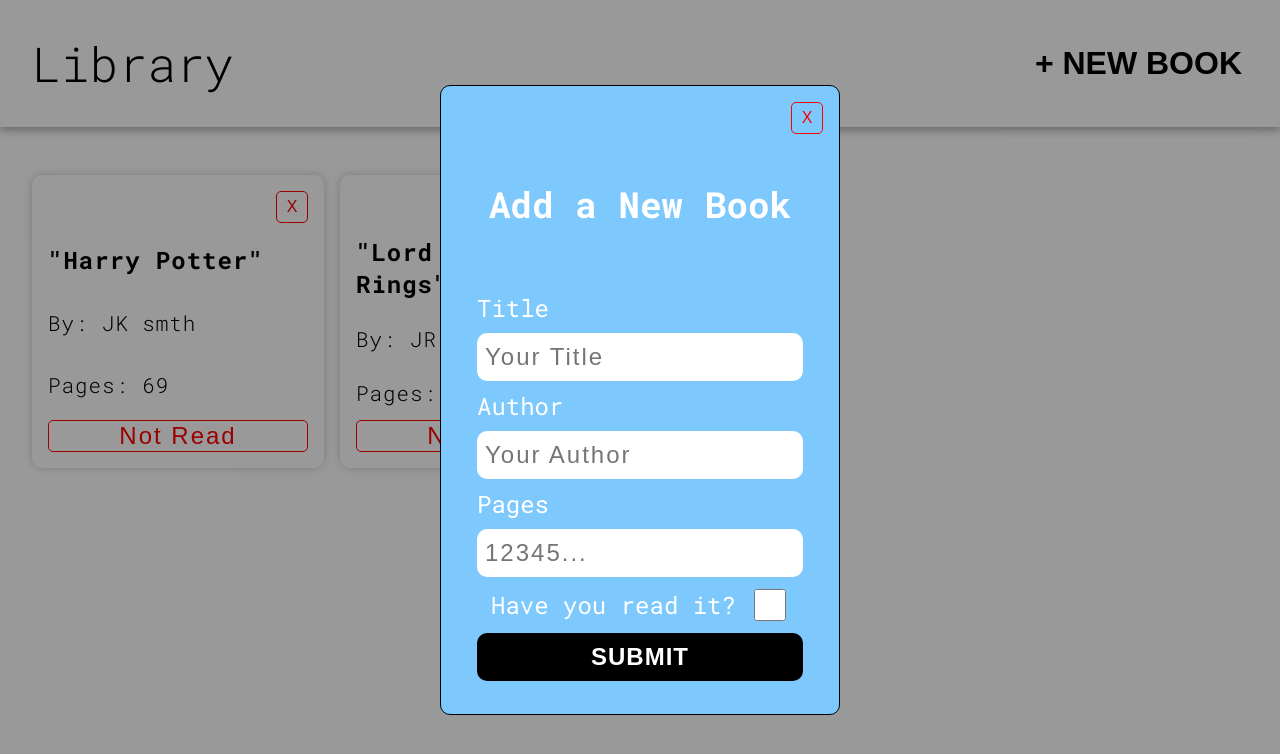
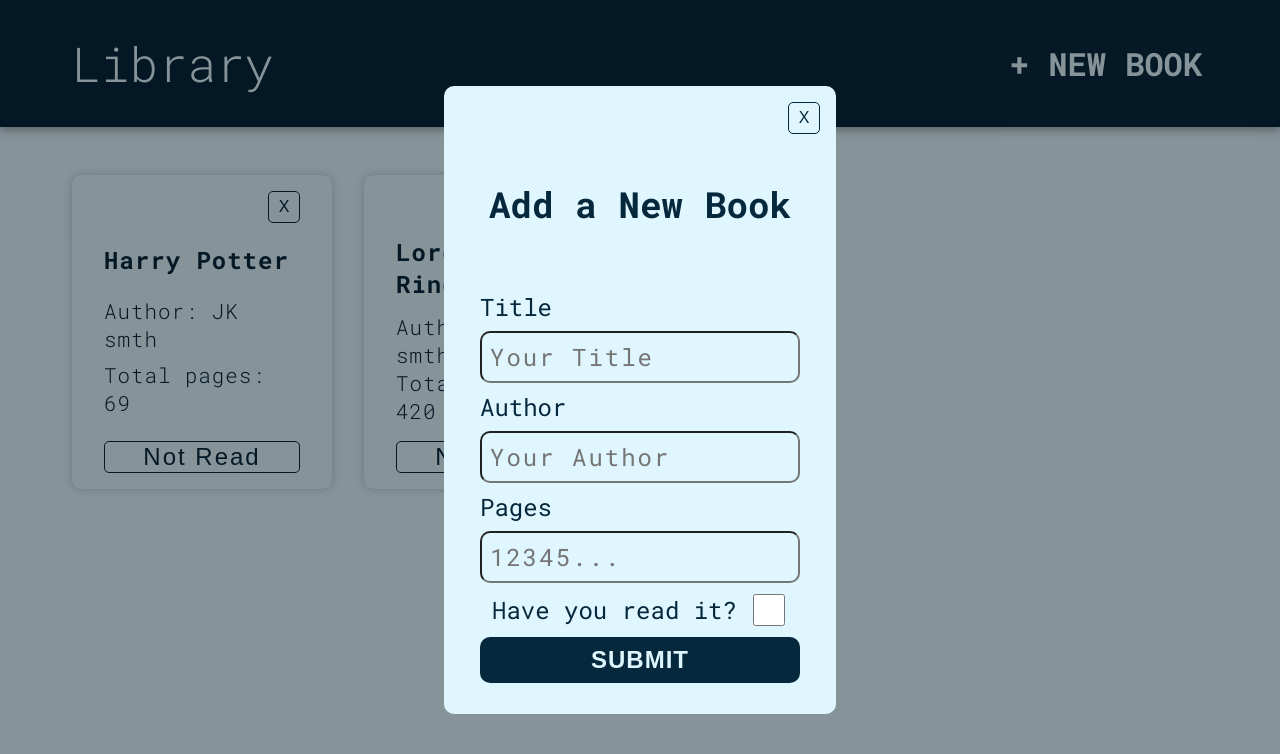
Before and after one commit to rzho17/Library, a website: page index.html in a window 1280 px wide. Both pictures are taken after a click on the button "+ NEW BOOK". Drawn offline with Linux system fonts and the light colour scheme; a web font is replaced by a local one.

Commit message:
Fix minor style changes

```diff
--- a/app.js
+++ b/app.js
@@ -52,12 +52,12 @@ function addToLibrary(arr) {
 
     if (values[3] === "on" || values[3] == "read") {
       readBtn.textContent = "Read";
-      readBtn.style.color = "green";
-      readBtn.style.borderColor = "green";
+      readBtn.style.color = "#47b5ff";
+      readBtn.style.borderColor = "#47b5ff";
     } else {
       readBtn.textContent = "Not Read";
-      readBtn.style.color = "red";
-      readBtn.style.borderColor = "red";
+      readBtn.style.color = "#06283d";
+      readBtn.style.borderColor = "#06283d";
     }
 
     infoCard.append(readBtn);
@@ -83,13 +83,13 @@ card.addEventListener("click", (e) => {
     ) {
       e.target.textContent = "Not Read";
       myLibrary[e.target.dataset.attribute].read = "not read";
-      e.target.style.color = "red";
-      e.target.style.borderColor = "red";
+      e.target.style.color = "#06283d";
+      e.target.style.borderColor = "#06283d";
     } else {
       e.target.textContent = "Read";
       myLibrary[e.target.dataset.attribute].read = "read";
-      e.target.style.color = "green";
-      e.target.style.borderColor = "green";
+      e.target.style.color = "#47b5ff";
+      e.target.style.borderColor = "#47b5ff";
     }
   }
 });
@@ -128,8 +128,8 @@ form.addEventListener("submit", (e) => {
   myLibrary.push(thisBook);
   const newThing = [myLibrary[myLibrary.length - 1]];
   addToLibrary(newThing);
-  //   form.reset();
-  //   formContainer.style.display = "none";
+  form.reset();
+  formContainer.style.display = "none";
 });
 
 addToLibrary(myLibrary);
--- a/index.html
+++ b/index.html
@@ -6,8 +6,10 @@
     <meta name="viewport" content="width=device-width, initial-scale=1.0" />
     <link rel="preconnect" href="https://fonts.googleapis.com" />
     <link rel="preconnect" href="https://fonts.gstatic.com" crossorigin />
+    <link rel="preconnect" href="https://fonts.googleapis.com" />
+    <link rel="preconnect" href="https://fonts.gstatic.com" crossorigin />
     <link
-      href="https://fonts.googleapis.com/css2?family=Roboto+Mono:ital,wght@0,100;0,300;0,400;0,700;1,100;1,400;1,700&display=swap"
+      href="https://fonts.googleapis.com/css2?family=Baskervville:ital@0;1&family=Roboto+Mono:ital,wght@0,100;0,300;0,400;0,700;1,100;1,400;1,700&display=swap"
       rel="stylesheet"
     />
     <link rel="stylesheet" href="styles.css" />
--- a/styles.css
+++ b/styles.css
@@ -1,7 +1,9 @@
 :root {
-  --close: red;
-  --light: white;
-  --dark: black;
+  --dark: red;
+  --light: #47b5ff;
+  --medium: #1363df;
+  --dark: #06283d;
+  --white: #dff6ff;
 }
 
 body {
@@ -10,7 +12,9 @@ body {
   margin: 0;
 
   box-sizing: border-box;
-  font-family: "Roboto Mono", monospace, sans-serif;
+  font-family: "Baskerville", "Roboto Mono", monospace, sans-serif;
+
+  background-color: var(--white);
 }
 
 /* Header section */
@@ -22,11 +26,17 @@ h1 {
 }
 
 #new {
+  font-family: "Baskerville", "Roboto Mono", monospace, sans-serif;
   font-size: 2rem;
   font-weight: 700;
 
   background-color: transparent;
+  border-radius: 10px;
   border: none;
+}
+
+#new:hover {
+  background-color: rgba(255, 255, 255, 0.2);
 }
 
 #new:hover,
@@ -42,7 +52,7 @@ h1 {
   display: flex;
   justify-content: space-between;
 
-  padding: 2rem;
+  padding: 2rem 4.5rem;
 
   /* margin-bottom: 3rem; */
 
@@ -51,7 +61,7 @@ h1 {
 
   box-shadow: 0px 1px 10px 1px rgba(0, 0, 0, 0.4);
 
-  background-color: var(--light);
+  background-color: var(--dark);
 }
 
 /* Main Content */
@@ -59,9 +69,9 @@ h1 {
 .card {
   display: grid;
   grid-template-columns: repeat(4, 1fr);
-  gap: 1rem;
+  gap: 2rem;
 
-  padding: 3rem 2rem;
+  padding: 3rem 4.5rem;
 
   /* background-color: red; */
 }
@@ -80,12 +90,12 @@ h1 {
   border: 1px solid;
   border-radius: 10px;
 
-  padding: 1rem;
+  padding: 1rem 2rem;
 
   font-size: 1.3rem;
   letter-spacing: 1px;
 
-  background-color: var(--light);
+  background-color: var(--white);
   box-shadow: 0px 0px 10px rgb(0, 0, 0, 0.2);
   border: none;
 }
@@ -100,15 +110,15 @@ h1 {
   width: 2rem;
   height: 2rem;
 
-  color: var(--close);
+  color: var(--dark);
   background-color: transparent;
-  border: 1px solid var(--close);
+  border: 1px solid var(--dark);
   border-radius: 5px;
 }
 
 .remove:hover,
 #close:hover {
-  background-color: var(--close);
+  background-color: var(--dark);
   border: var(--light);
   color: var(--light);
 }
@@ -136,19 +146,22 @@ h1 {
 .bookContent p:nth-child(2)::before,
 .bookContent p:nth-child(2) {
   font-weight: 700;
-  content: '"';
   font-size: 1.5rem;
 }
 
-.bookContent p:nth-child(2)::after,
-.bookContent p:nth-child(2) {
-  content: '"';
-}
 .bookContent p:nth-child(3)::before {
-  content: "By: ";
+  content: "Author: ";
 }
 .bookContent p:last-of-type::before {
-  content: "Pages: ";
+  content: "Total pages: ";
+}
+.bookContent p:nth-child(3),
+.bookContent p:last-of-type {
+  margin: 0;
+}
+
+.bookContent p:last-of-type {
+  margin-bottom: 1rem;
 }
 
 /* Form section */
@@ -189,8 +202,7 @@ h1 {
   padding: 1rem;
   gap: 1rem;
 
-  background-color: rgb(125, 200, 253);
-  border: 1px solid;
+  background-color: var(--white);
   border-radius: 10px;
 }
 
@@ -209,11 +221,12 @@ h2 {
 }
 
 label {
-  color: var(--light);
+  color: var(--dark);
   margin: 0.5rem 0;
 }
 
 fieldset input {
+  font-family: "Baskerville", "Roboto Mono", monospace, sans-serif;
   font-size: 1.5rem;
   letter-spacing: 2px;
   height: 2rem;
@@ -223,9 +236,13 @@ fieldset input {
   border-radius: 10px;
 
   color: var(--dark);
-  background-color: var(--light);
+  background-color: var(--white);
 
-  border: none;
+  /* border: none; */
+}
+
+input:focus {
+  outline-color: var(--dark);
 }
 
 #close {
@@ -248,10 +265,23 @@ label:last-of-type {
   font-weight: 700;
   height: 3rem;
 
-  color: var(--light);
+  color: var(--white);
   background-color: var(--dark);
 
   border: none;
   border-radius: 10px;
   letter-spacing: 1px;
 }
+
+/* various */
+
+p,
+label,
+h2 {
+  color: var(--dark);
+}
+
+h1,
+#new {
+  color: var(--white);
+}
```
